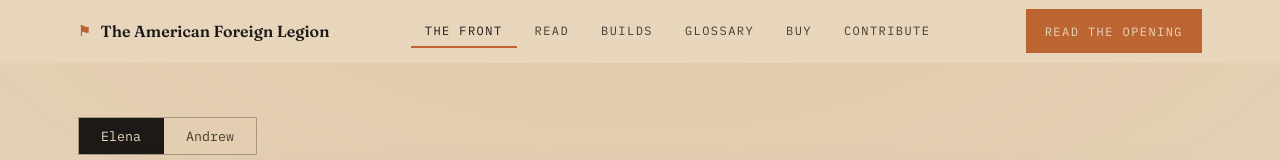
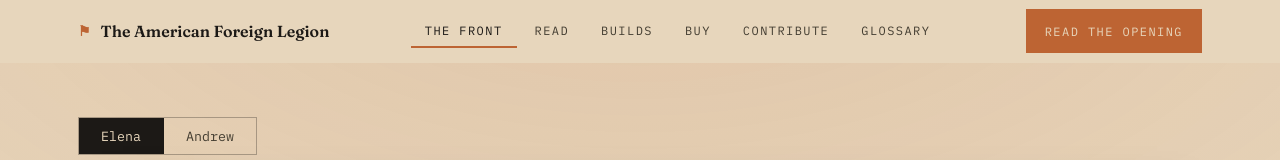
Before and after one commit to MarcusTetwiler/aflvolunteer.com, a React (Vite) app: page / in a window 1280 px wide. Shown: the top 160 px of the page. Built offline with nearby package versions, Linux system fonts and the light colour scheme.

Commit message:
Add files via upload

```diff
--- a/src/App.jsx
+++ b/src/App.jsx
@@ -144,10 +144,10 @@ export default function App() {
       <IntroContext />
       <ReadSection />
       <BuildWall />
-      <Glossary />
       <BuySection />
       <AuthorSection />
       <ContributeSection />
+      <Glossary />
       <Footer />
       <StickyMobileCta />
       <Analytics />
--- a/src/site.config.js
+++ b/src/site.config.js
@@ -211,9 +211,9 @@ export const NAV_LINKS = [
   { href: '#front', label: 'The Front' },
   { href: '#read', label: 'Read' },
   { href: '#wall', label: 'Builds' },
-  { href: '#glossary', label: 'Glossary' },
   { href: '#buy', label: 'Buy' },
   { href: '#contribute', label: 'Contribute' },
+  { href: '#glossary', label: 'Glossary' },
 ];
 
 export const CONTACT_EMAILS = [
```
Also changed, not shown: READ-ME-FIRST.txt.
